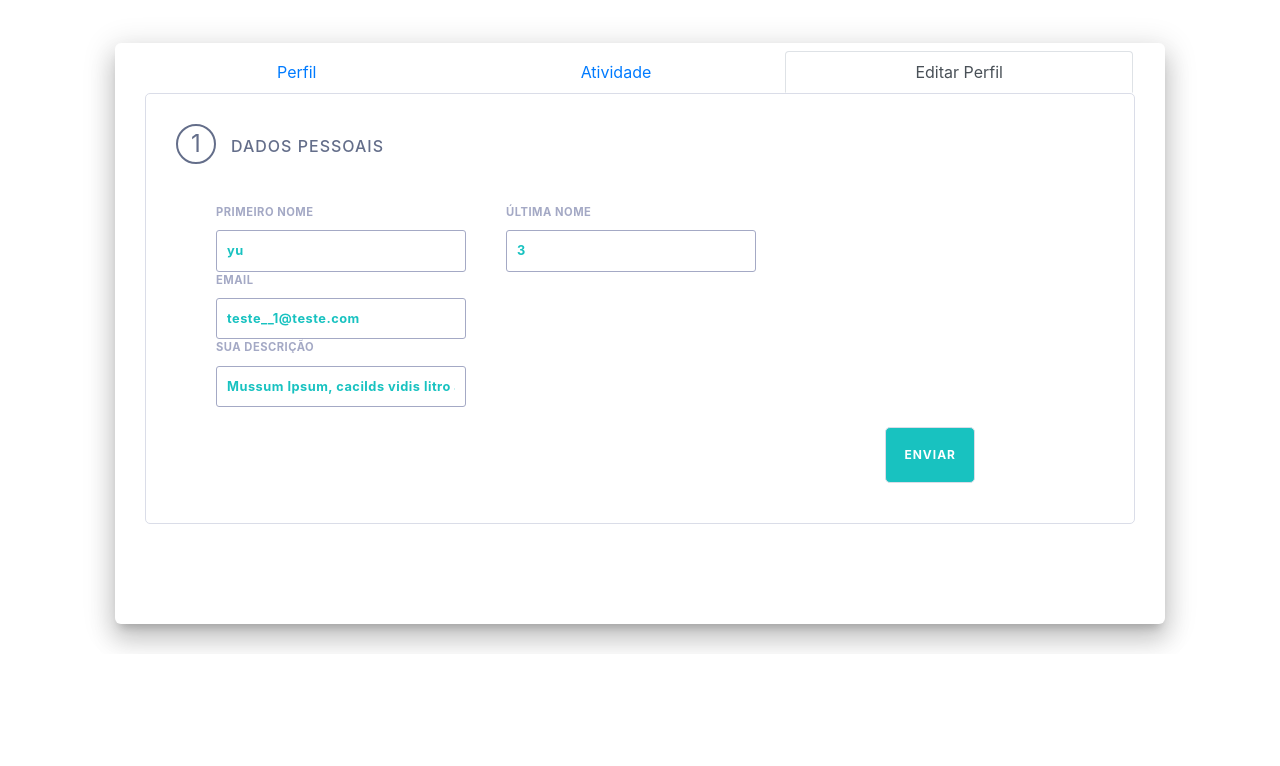
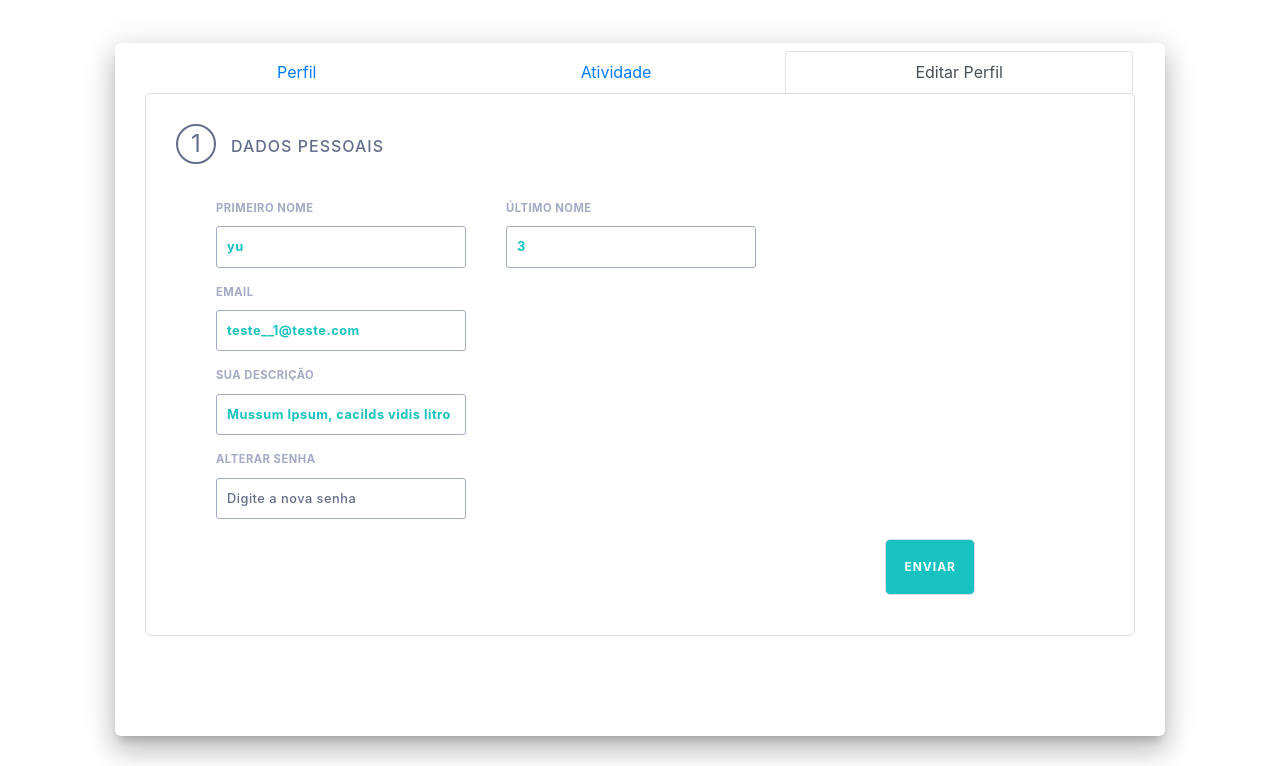
Before and after one commit to renato-lopes/engenharia-de-software, a Django app: page /profile/ in a window 1280 px wide, after a click on "Editar Perfil". Shown: the part 148-914 px from the top of the page. Before the commit the page ends 798 px from the top, so only its background shows below. Run offline with Django 3.2, Linux system fonts and the light colour scheme; a user stored in the database is signed in; data comes from the database, SQL or seed files in the repository; some libraries are stand-ins or nearby versions.

Commit message:
Add change password option in Edit Profile

```diff
--- a/users/templates/users/edit_profile.html
+++ b/users/templates/users/edit_profile.html
@@ -18,26 +18,32 @@
                             </div>
                         </div> -->
                     <!-- </div> -->
-                    <div class="row two">
+                    <div class="row two mt-3">
                         <div class="first">
                             <label for="first_name">Primeiro nome</label>
                             <input placeholder="{{ first_name }}" id="first_name" name="first_name" type="text" required="true" value="{{ first_name }}" />
                         </div>
                         <div class="last">
-                            <label for="last_name">Última nome</label>
+                            <label for="last_name">Último nome</label>
                             <input placeholder="{{ last_name }}" id="last_name" name="last_name" type="text" required="true" value="{{ last_name }}" />
                         </div>
                     </div>
-                    <div class="row one">
+                    <div class="row one mt-3">
                         <div class="first">
                             <label for="email">Email</label>
                             <input placeholder="{{ email }}" id="email" name="email" type="email" required="true" value="{{ email }}" />
                         </div>
                     </div>
-                    <div class="row one">
+                    <div class="row one mt-3">
                         <div class="first">
                             <label for="description">Sua descrição</label>
                             <input placeholder="{{ description }}" id="description" name="description" type="text" value="{{ description }}" />
+                        </div>
+                    </div>
+                    <div class="row one mt-3">
+                        <div class="first">
+                            <label for="description">Alterar senha</label>
+                            <input placeholder="Digite a nova senha" id="password" name="password" type="password" value="" />
                         </div>
                     </div>
                     <!-- <div class="row two">
--- a/users/views.py
+++ b/users/views.py
@@ -112,6 +112,10 @@ def edit_profile(request):
         user.last_name = last_name
         user.description = description
 
+        new_pass = request.POST['password']
+        if new_pass:
+            user.set_password(new_pass)
+
         user.save()
 
     return redirect('users:profile')
```
